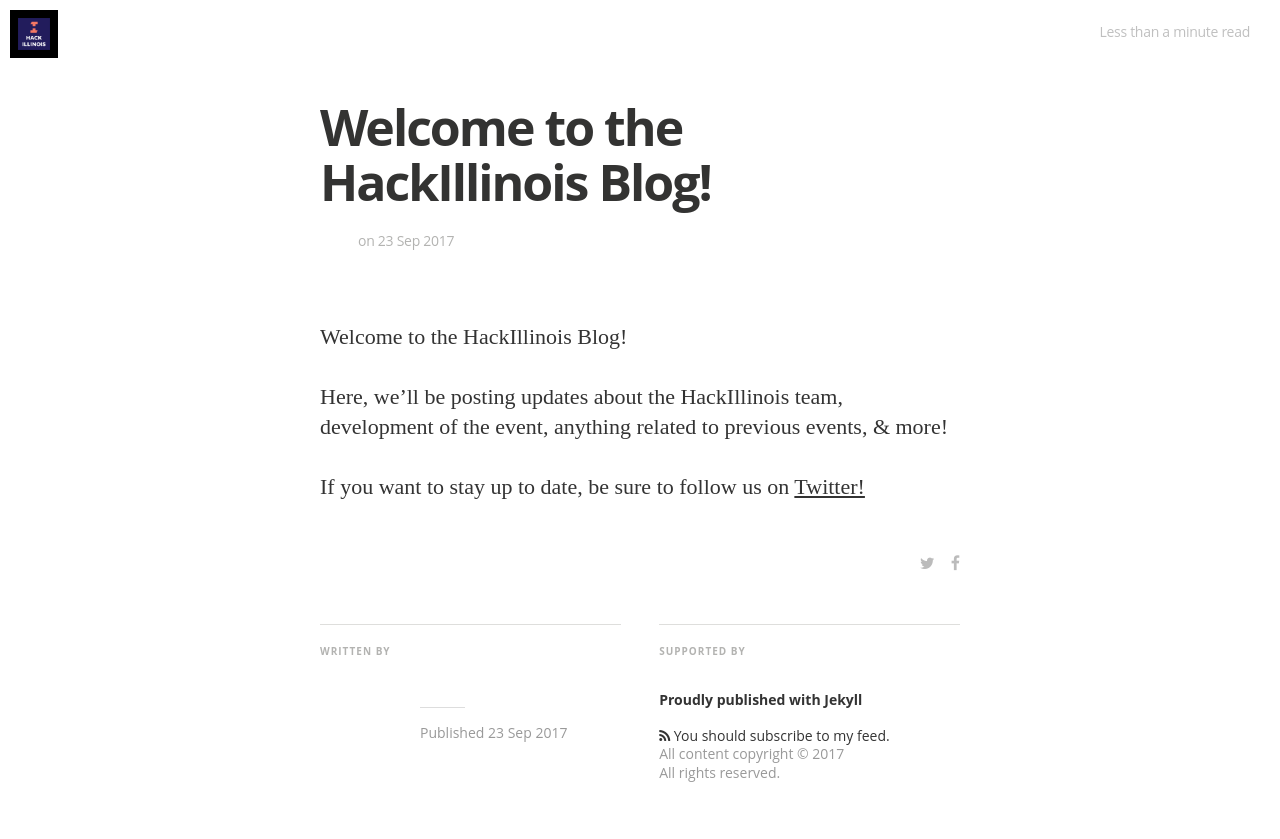
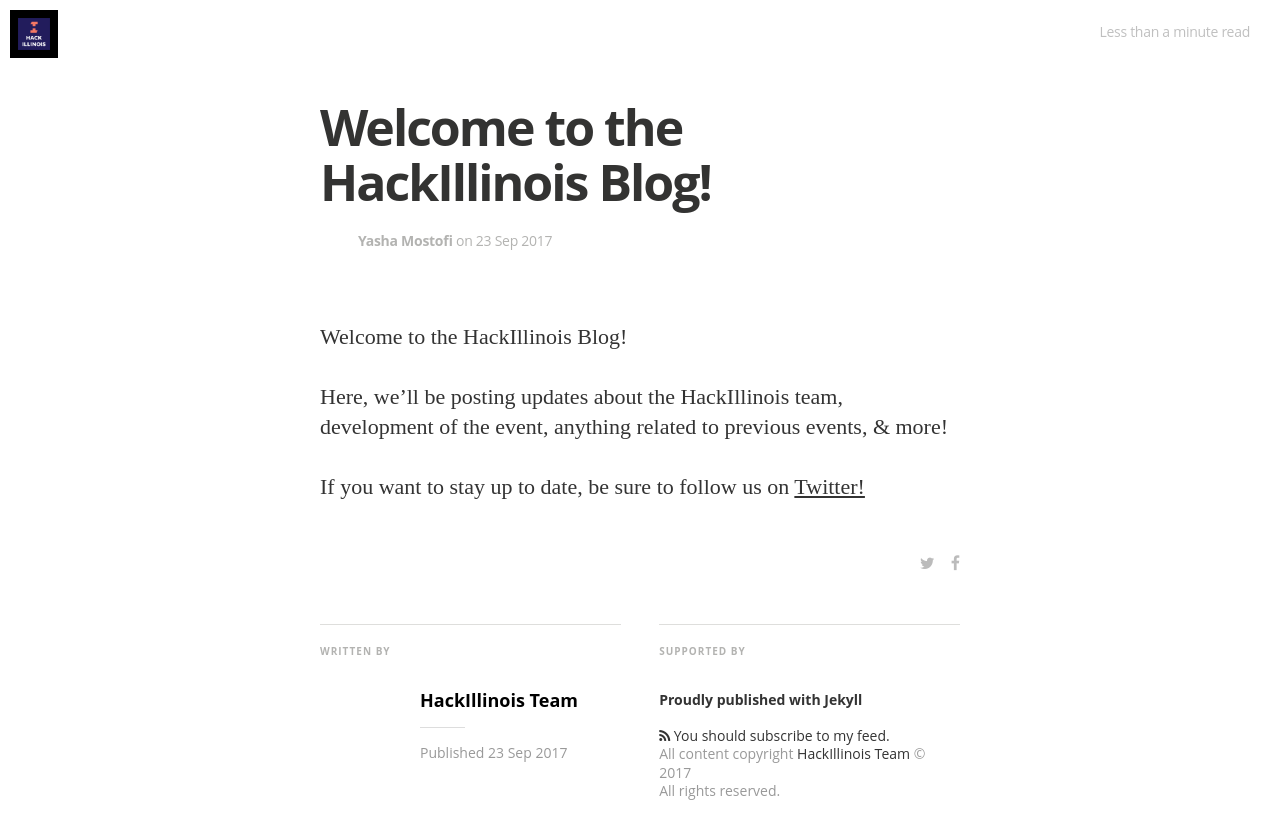
Before and after one commit to HackIllinois/blog, a Jekyll site: the page built from _posts/2017-09-23-welcome-to-jekyll.markdown, in a window 1280 px wide, cut to the strip 0-873 px from the top of the page. Shown: the top 839 px of the strip. Built offline with Jekyll 4.4.1, drawn with Linux system fonts in a browser that asks for light colours; nearby versions of some CDN libraries; some web fonts are replaced.

Commit message:
Add author data

```diff
--- a/_config.yml
+++ b/_config.yml
@@ -16,8 +16,8 @@
 # blog cover
 cover: "/assets/images/cover.jpg"
 
-# name: ''
-# author: ''
+name: 'HackIllinois Team'
+author: 'HackIllinois Team'
 # author_image: ""
 
 paginate:	5
--- a/_posts/2017-09-23-welcome-to-jekyll.markdown
+++ b/_posts/2017-09-23-welcome-to-jekyll.markdown
@@ -4,6 +4,7 @@
 date:   2017-09-23 11:05:25
 categories: general
 tags: featured
+author: Yasha Mostofi
 ---
 
 Welcome to the HackIllinois Blog!
```
